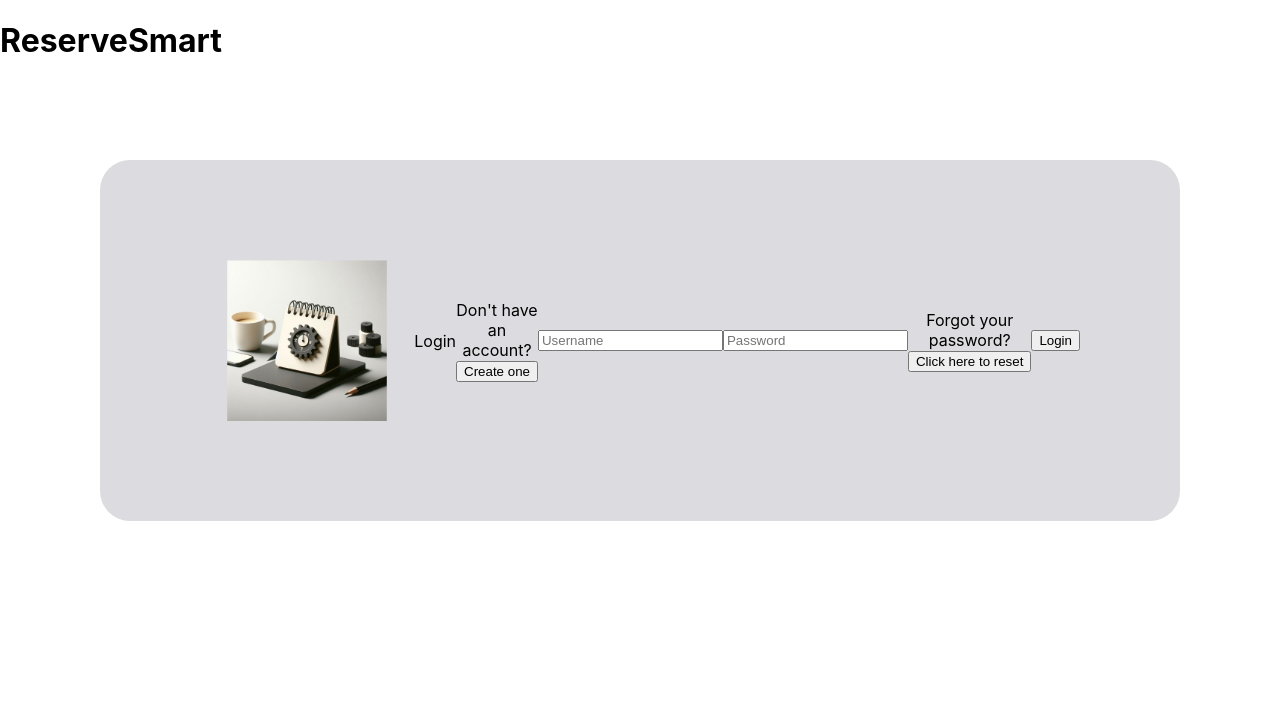
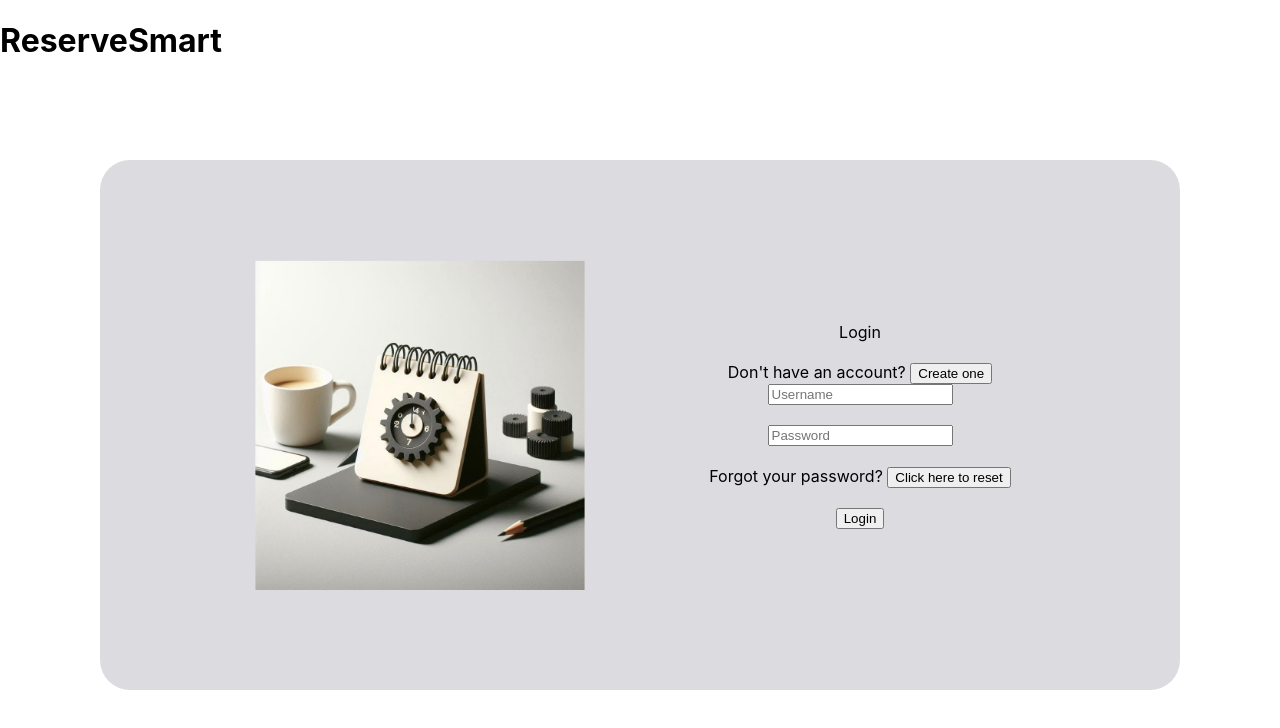
Before and after one commit to FarisAlamoudi/BigProject, a React (Create React App) app in the folder frontend/: page / in a window 1280 px wide. Shown: the top 728 px of the page. Built offline with nearby package versions, Linux system fonts and the light colour scheme.

Commit message:
Update App.css

```diff
--- a/frontend/src/App.css
+++ b/frontend/src/App.css
@@ -63,7 +63,7 @@
 .loginForm {
   flex: 1;
   display: flex;
-  /* flex-direction: column; */
+  flex-direction: column;
   align-items: center; /* Center horizontally */
   justify-content: center; /* Center vertically */
   text-align: center;
```
